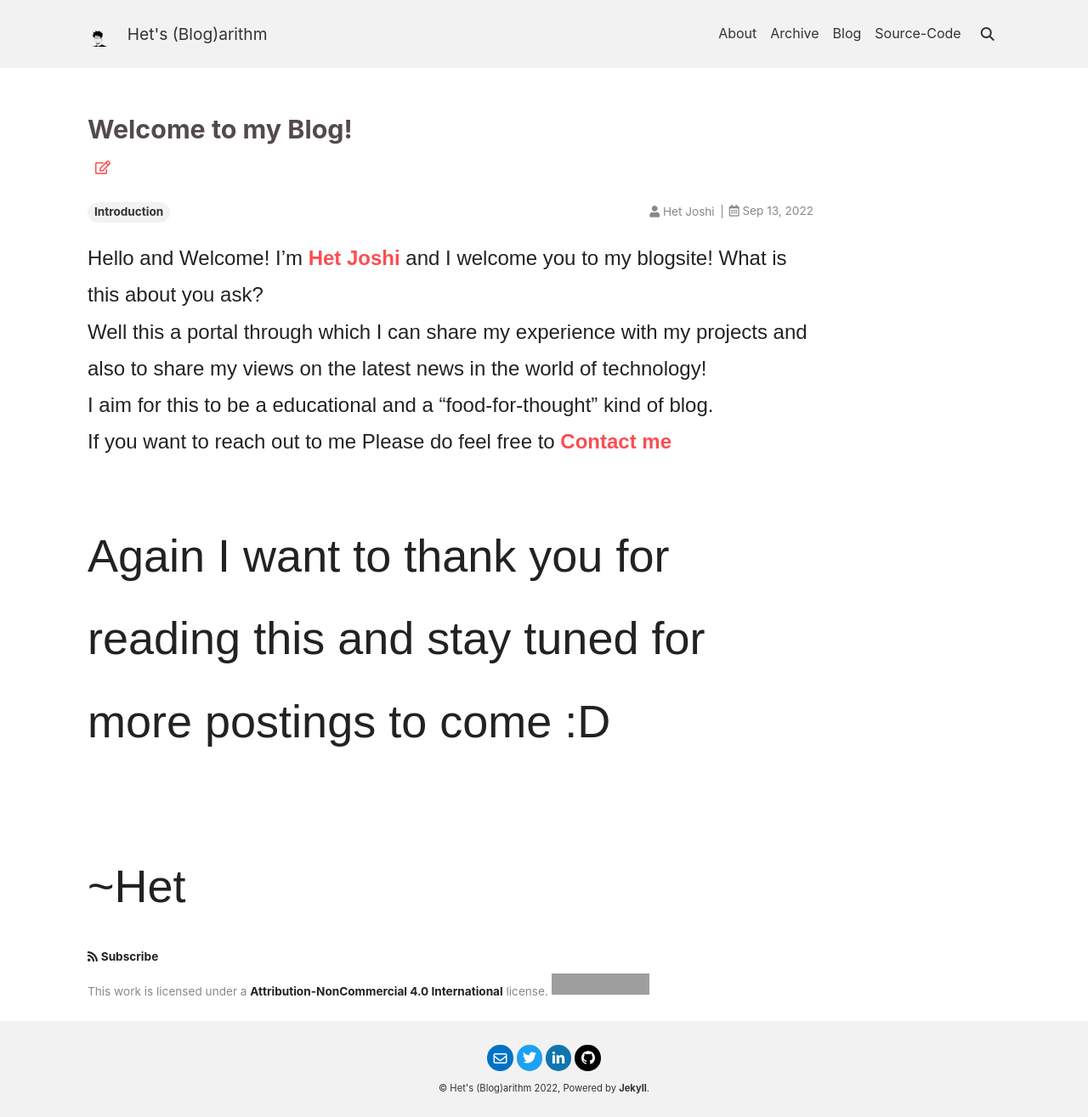
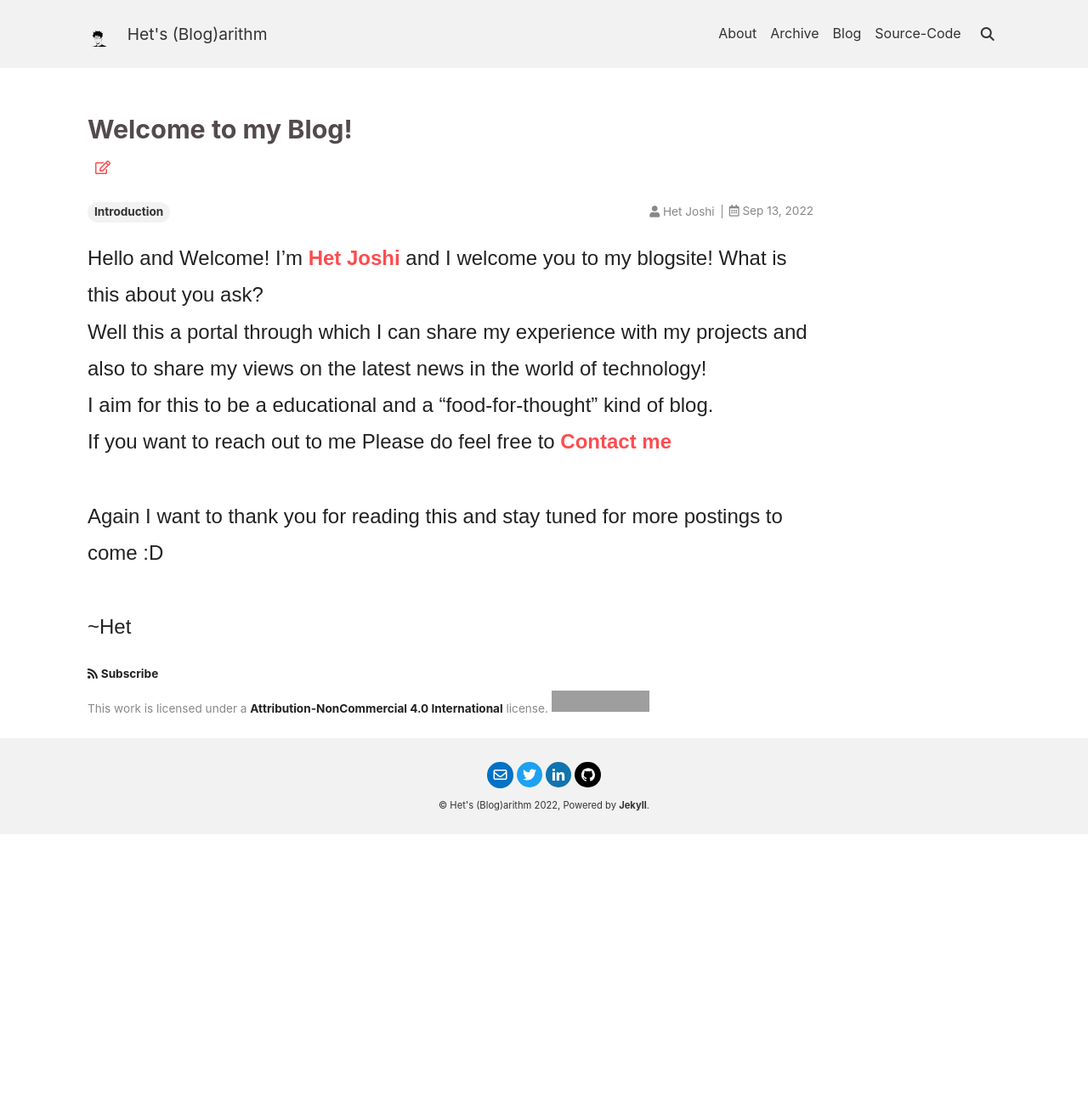
Before and after one commit to Het-Joshi/blog, a Jekyll site: the page built from _posts/2022-09-13-welcome.md, in a window 1280 px wide. Shown: the whole page at 85% size. Built offline with Jekyll 4.4.1, drawn with Linux system fonts in a browser that asks for light colours; nearby versions of some CDN libraries; after the commit the page ends 982 px from its top, so only the background shows below that; grey boxes are pictures that could not be loaded.

Commit message:
Update 2022-09-13-welcome.md

```diff
--- a/_posts/2022-09-13-welcome.md
+++ b/_posts/2022-09-13-welcome.md
@@ -10,7 +10,7 @@ What is this about you ask?<br>
 Well this a portal through which I can share my experience with my projects and also to share my views on the latest news in the world of technology!<br>
 I aim for this to be a educational and a "food-for-thought" kind of blog.<br>
 If you want to reach out to me Please do feel free to [Contact me](https://github.com/Het-Joshi/blog/blob/main/about.md#-contact-me)<br>
-<span style="font-size:1.5em; font-family: 'Ubuntu', sans-serif;">
+
 <br>
 <span style="font-size:1.5em; font-family: 'Ubuntu', sans-serif;">
 Again I want to thank you for reading this and stay tuned for more postings to come :D<br><br>
```
